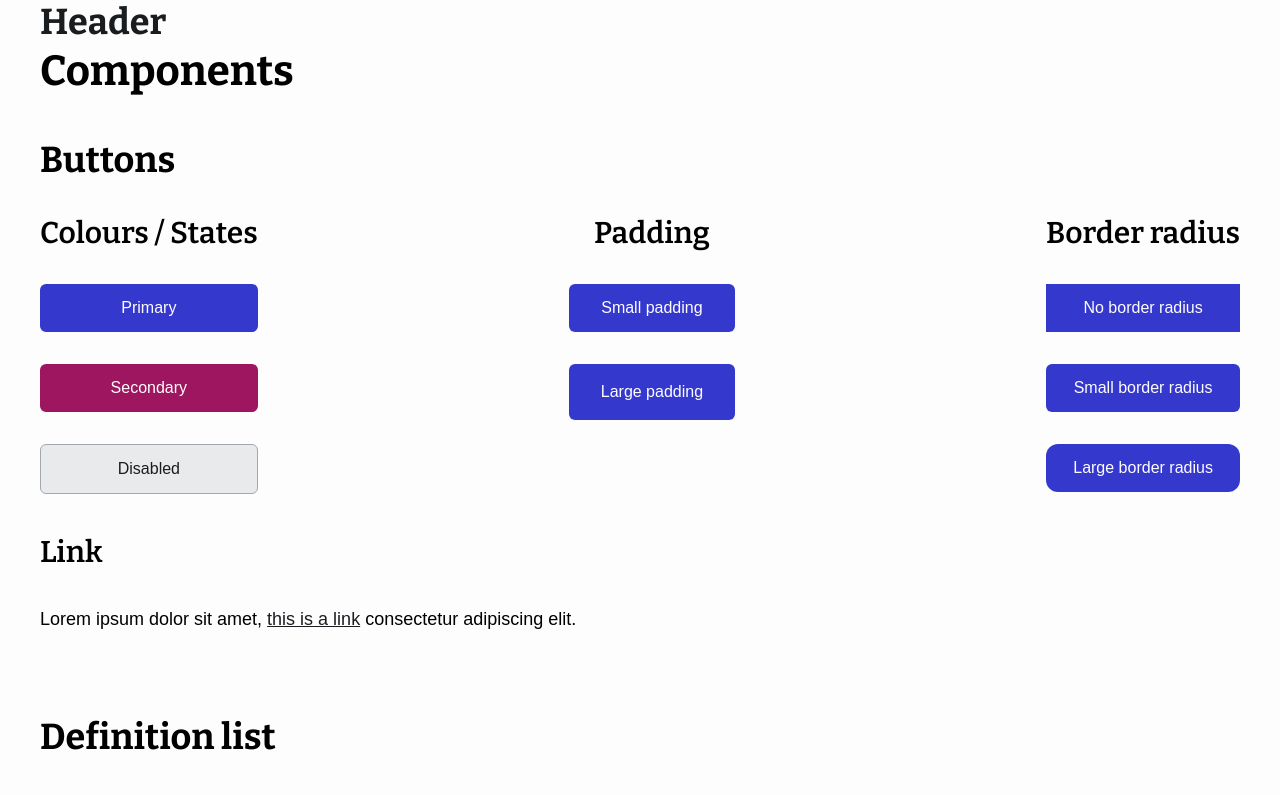
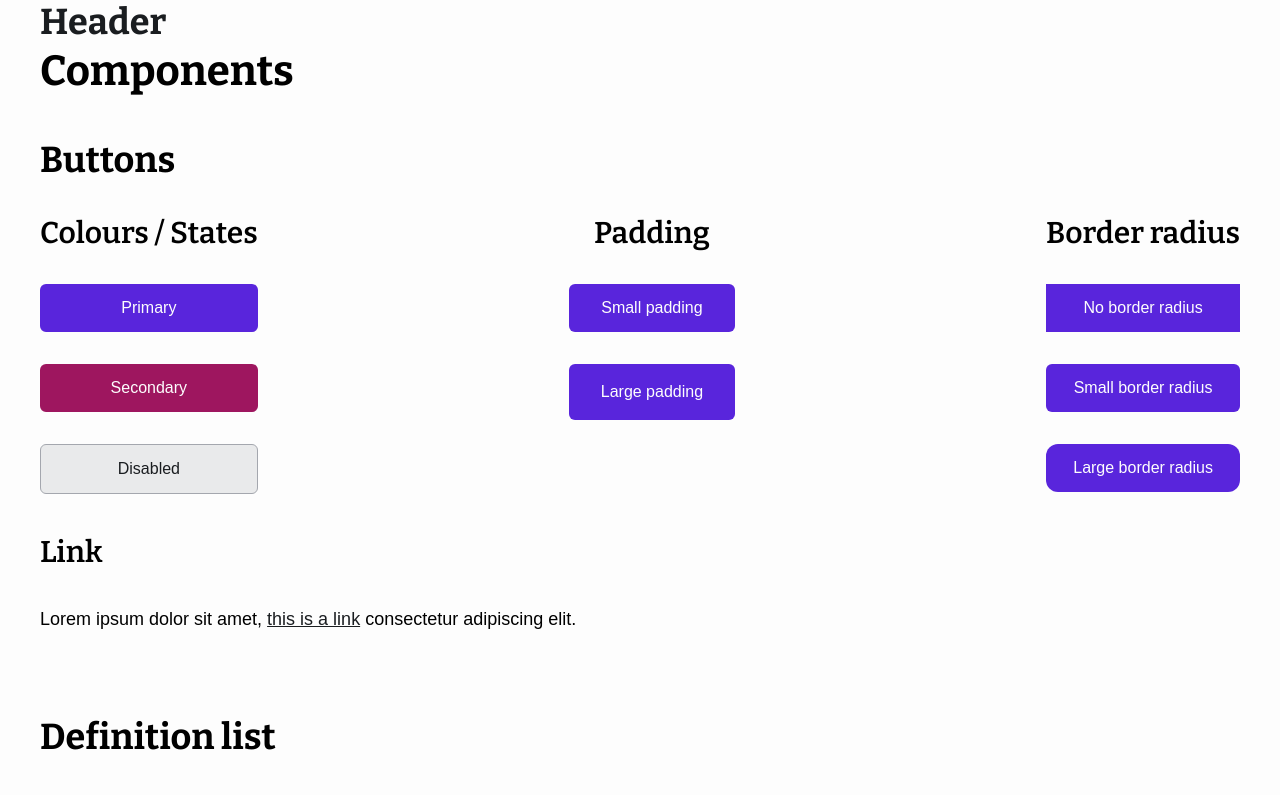
Before and after one commit to marboqmar/starter, a React (Vite) app: page / in a window 1280 px wide. Shown: the top 795 px of the page. Built offline with nearby package versions, Linux system fonts and the light colour scheme; a web font is replaced by a local one.

Commit message:
Added focus styling and updated README file

```diff
--- a/src/css/global/colour-variables.css
+++ b/src/css/global/colour-variables.css
@@ -1,8 +1,8 @@
 :root {
   /* Primary */
-  --colour-primary: #3538CD;
-  --colour-primary-light: #444CE7;
-  --colour-primary-dark: #2D31A6;
+  --colour-primary: #5925DC;
+  --colour-primary-light: #6938EF;
+  --colour-primary-dark: #4A1FB8;
 
   /* Secondary */
   --colour-secondary: #9E165F;
--- a/src/css/global/site.css
+++ b/src/css/global/site.css
@@ -51,6 +51,17 @@ code {
   padding-left: var(--spacing-0-25);
 }
 
+/* Focus */
+.button:focus-visible,
+.input:focus-visible,
+.text-area:focus-visible {
+  outline: none;
+  box-shadow:
+    0 0 0 1px var(--colour-white),
+    0 0 0 2px var(--colour-primary-dark),
+    0 0 4px 4px var(--colour-primary-light);
+}
+
 /* Remove animations for people who've turned them off */
 @media (prefers-reduced-motion: reduce) {
   *,
```
Also changed, not shown: 1 other file (tests, documents, lock files or other folders).
